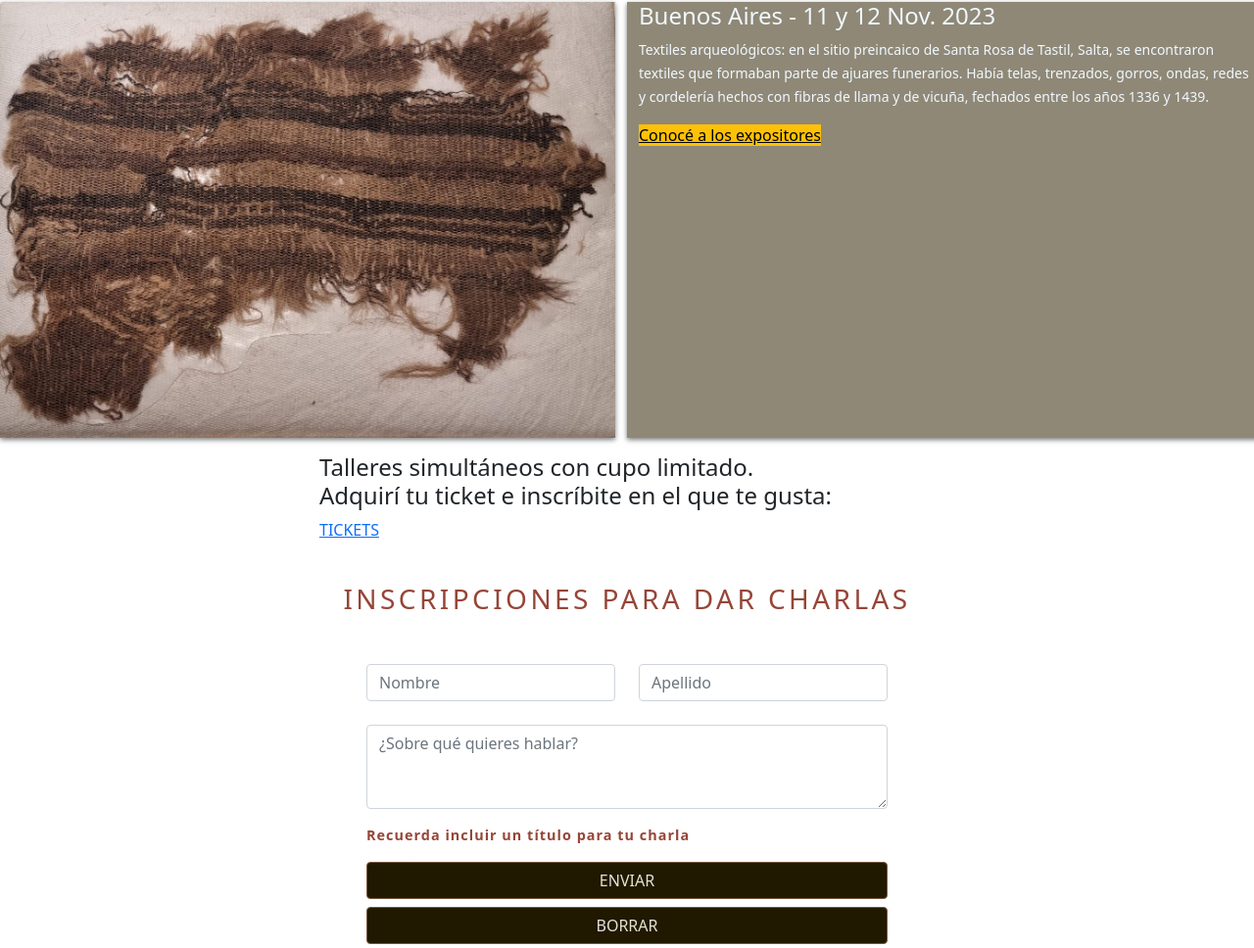
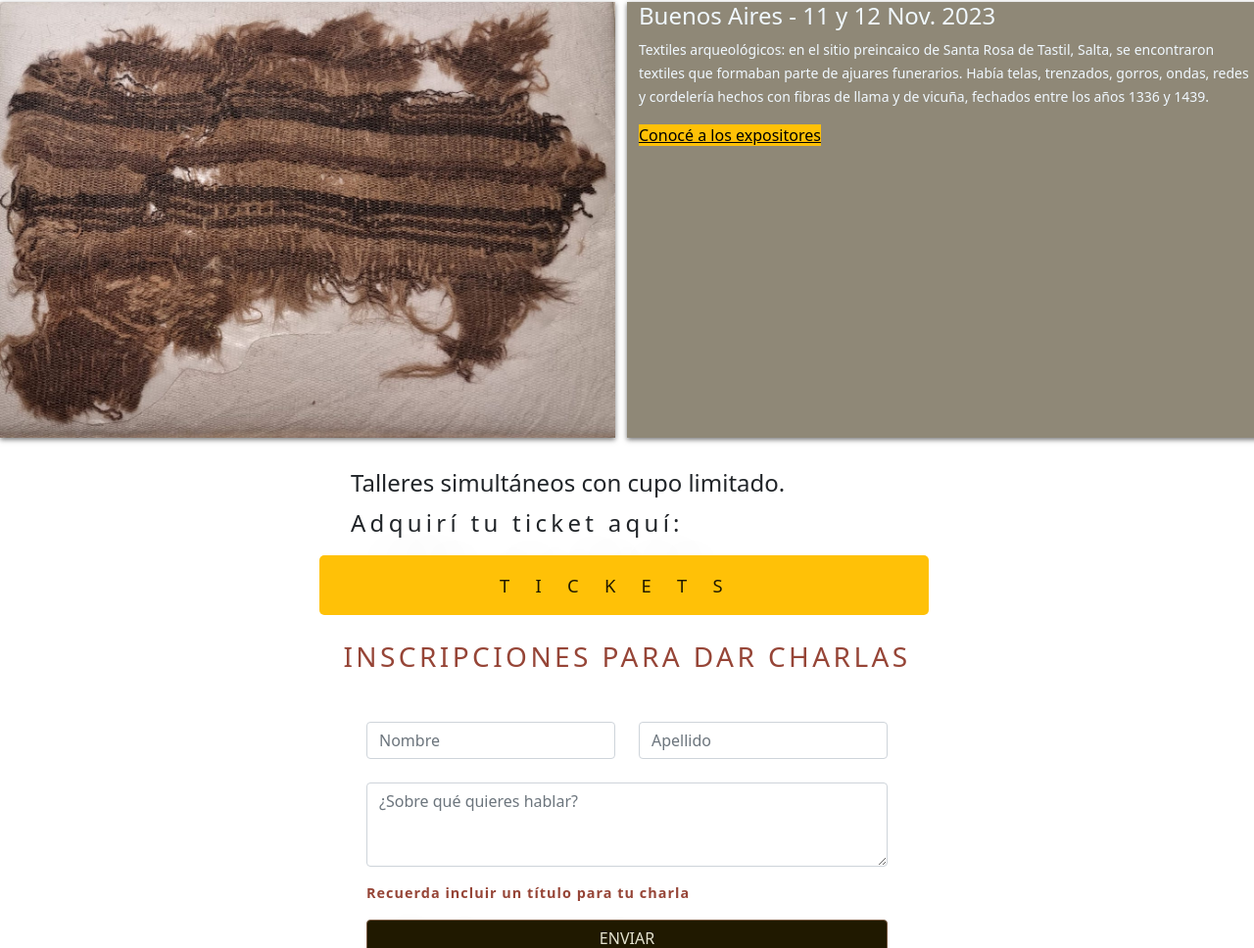
Before and after one commit to IsabelIMTextil/phpintegrador1, a PHP site: page / in a window 1280 px wide. Shown: the part 1619-2587 px from the top of the page at 98% size. Run offline with PHP 8.4, Linux system fonts and the light colour scheme; some web fonts are replaced.

Commit message:
CA modificacion en jerarquía boton tickets y espaciado entre elementos, cambio de estilo. Modificaciones en subtitulos y html

```diff
--- a/css/styles.css
+++ b/css/styles.css
@@ -124,6 +124,41 @@ p {
   transform: translateY(1px)!important;
   box-shadow: 0 1px 2px rgba(0, 0, 0, 0.1)!important;
 }
+
+#subtitulo-talleres{
+  margin-top: 1.25em;
+  margin-bottom: 1.25em;
+  margin-left: 1.25em;
+  margin-right: 1.25em;
+
+}
+
+#talleres{
+  margin-top: 2em;
+  margin-bottom: 2em;
+  margin-left: 2em;
+  margin-right: 2em;
+}
+
+#adquiri-tickets{
+  font-size: 1.50em;
+  font-weight: 400;
+  letter-spacing: 0.25cap;
+}
+
+.button-tickets {
+  background-color: #ffc107; /* Color de fondo amarillo */
+  border-radius: 5px; /* Bordes redondeados */
+  font-size: 1.15em;
+  letter-spacing: 2cap;
+  text-decoration: none;
+  padding-left: 10em;
+  padding-right: 10em;
+  padding-top: 1em;
+  padding-bottom: 1em;
+  color: rgb(32, 25, 0);
+}
+
 #subtitulo-recordatorio{
   color:rgb(150, 69, 55);
   font-weight: 700;
--- a/pages/main.php
+++ b/pages/main.php
@@ -160,9 +160,12 @@
 <!-- abrir tickets en otra pestaña -->
 
 
-                        <p id="talleres"></p>
-                        <h4>Talleres simultáneos con cupo limitado. <br> Adquirí tu <a>ticket </a>
-           e inscríbite en el que te gusta:</h4>
+
+                        <div id="talleres">
+                          <h4>Talleres simultáneos con cupo limitado.</h4>
+                          <p id="adquiri-tickets">Adquirí tu <a>ticket </a> aquí:</p>
+                        </div>
+
            <?php
 
                   // echo "<td><a class='button [btn btn-warning btn-block]'href='tickets.php' target='_blank'>TICKETS</a></td></tr>";
```
